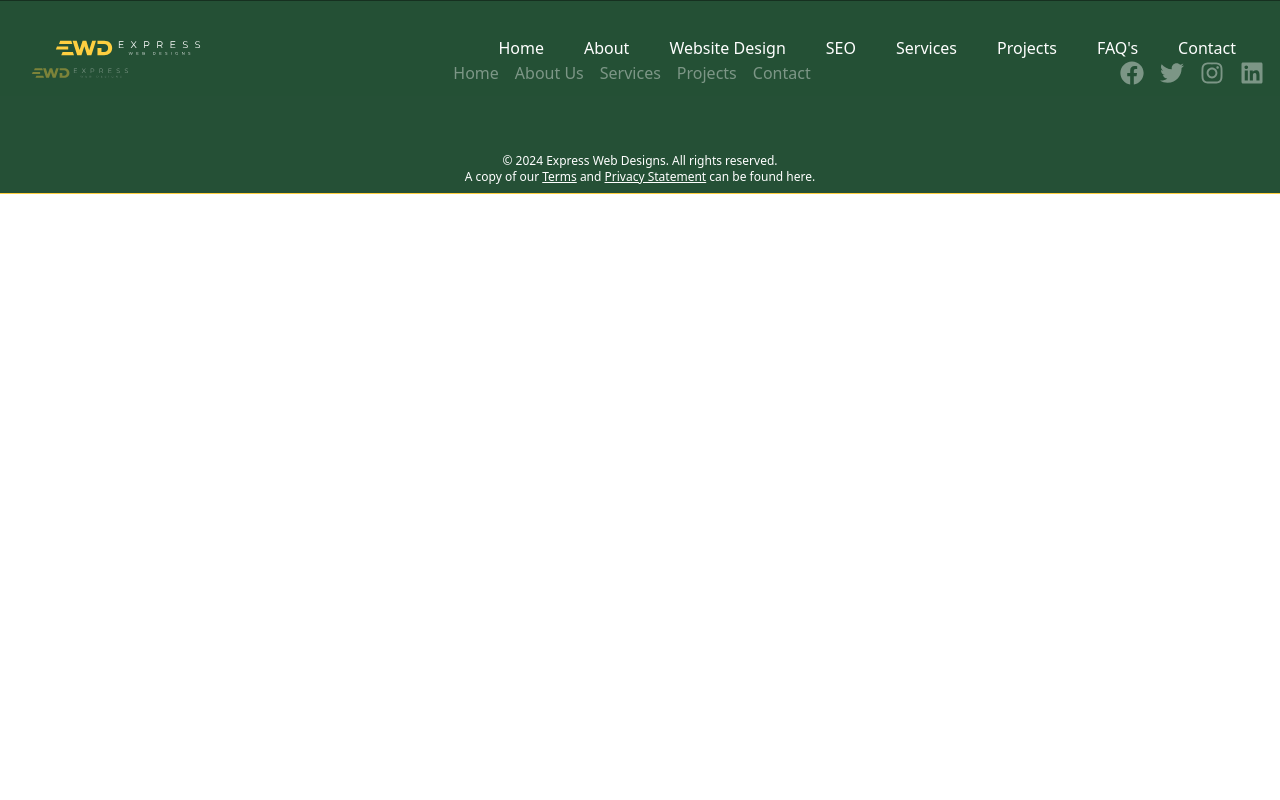
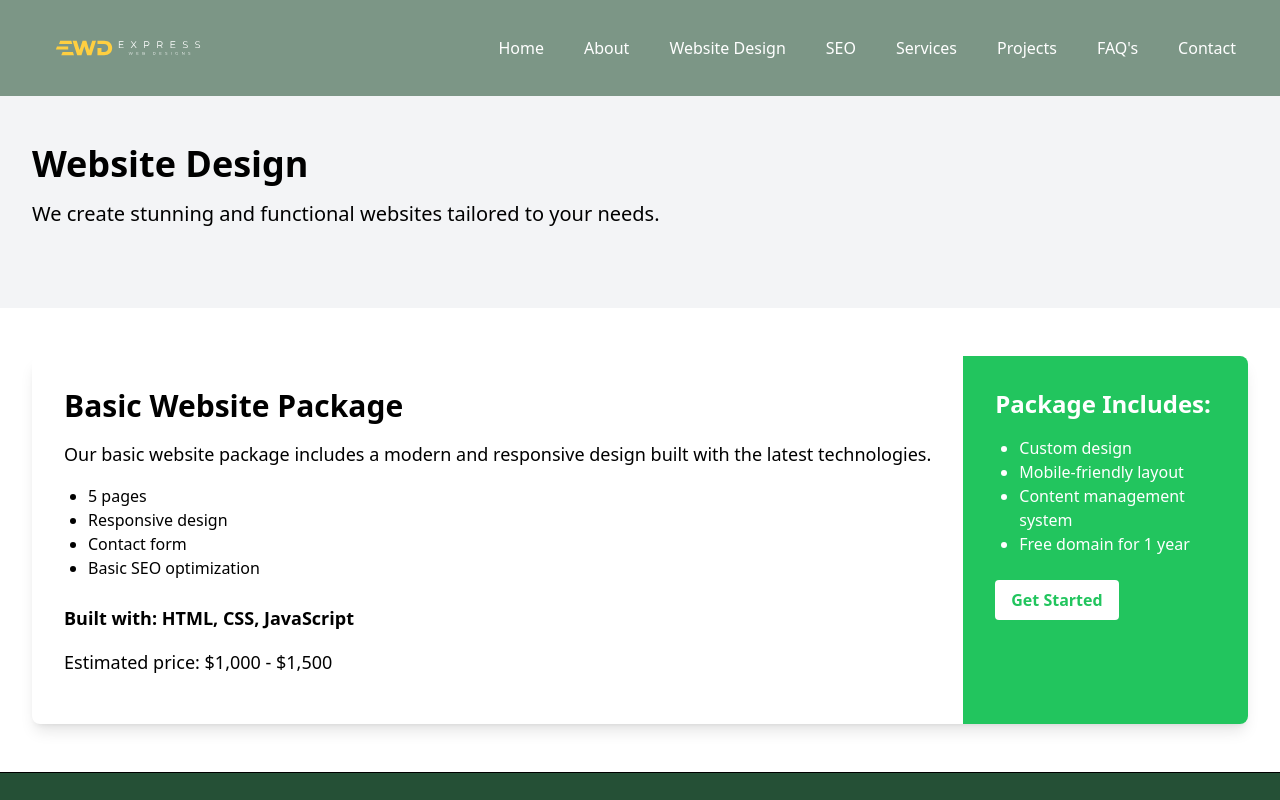
Before and after one commit to jdm1991/final-express, a Next.js app: page /webDesign in a window 1280 px wide. Shown: the top 800 px of the page. Built offline with nearby package versions, Linux system fonts and the light colour scheme.

Commit message:
Initial Web Design tile constructed

```diff
--- a/src/app/webDesign/page.jsx
+++ b/src/app/webDesign/page.jsx
@@ -1,7 +1,58 @@
 export default function WebsiteDesign() {
-    return (
-        <>
-        </>
-    )
+  return (
+    <div className="pt-16 lg:pt-24">
+      <section className="bg-gray-100 py-12">
+        <div className="max-w-7xl mx-auto px-4 sm:px-6 lg:px-8">
+          <h1 className="text-4xl font-bold mb-4">Website Design</h1>
+          <p className="text-xl mb-8">
+            We create stunning and functional websites tailored to your needs.
+          </p>
+        </div>
+      </section>
 
+      <section className="py-12">
+        <div className="max-w-7xl mx-auto px-4 sm:px-6 lg:px-8">
+          <div className="bg-white rounded-lg shadow-lg overflow-hidden">
+            <div className="md:flex">
+              <div className="md:flex-shrink-0">
+                <div className="p-8">
+                  <h2 className="text-3xl font-bold mb-4">
+                    Basic Website Package
+                  </h2>
+                  <p className="text-lg mb-4">
+                    Our basic website package includes a modern and responsive
+                    design built with the latest technologies.
+                  </p>
+                  <ul className="list-disc pl-6 mb-6">
+                    <li>5 pages</li>
+                    <li>Responsive design</li>
+                    <li>Contact form</li>
+                    <li>Basic SEO optimization</li>
+                  </ul>
+                  <p className="text-lg font-bold mb-4">
+                    Built with: HTML, CSS, JavaScript
+                  </p>
+                  <p className="text-lg mb-4">
+                    Estimated price: $1,000 - $1,500
+                  </p>
+                </div>
+              </div>
+              <div className="md:flex-1 bg-green-500 text-white p-8">
+                <h3 className="text-2xl font-bold mb-4">Package Includes:</h3>
+                <ul className="list-disc pl-6 mb-6">
+                  <li>Custom design</li>
+                  <li>Mobile-friendly layout</li>
+                  <li>Content management system</li>
+                  <li>Free domain for 1 year</li>
+                </ul>
+                <button className="bg-white text-green-500 font-bold py-2 px-4 rounded hover:bg-green-600 hover:text-white transition duration-300">
+                  Get Started
+                </button>
+              </div>
+            </div>
+          </div>
+        </div>
+      </section>
+    </div>
+  );
 }
```
